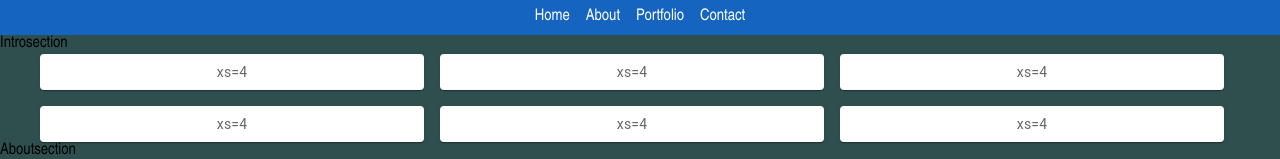
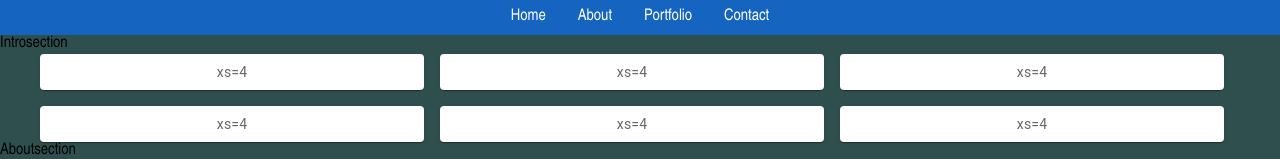
Before and after one commit to ShubhamSingh1112/react-portfolio, a React (Vite) app: page / in a window 1280 px wide. Shown: the top 159 px of the page. Built offline with nearby package versions, Linux system fonts and the light colour scheme.

Commit message:
Nav Link Updates

```diff
--- a/src/index.css
+++ b/src/index.css
@@ -14,4 +14,23 @@ body {
 .light {
     color: #fff;
     text-decoration: none;
+    position: relative;
+    margin: 0.5rem;
 }
+
+.light::before {
+    content: '';
+    position: absolute;
+    height: 1px;
+    width: 100%;
+    background: #fff;
+    bottom: -3px;
+    transition: 0.2s ease-in-out;
+    transform: scale(0);
+    transform-origin: left;
+}
+
+.light:hover::before {
+    transform: scale(1);
+    transform-origin: left;
+}
```
